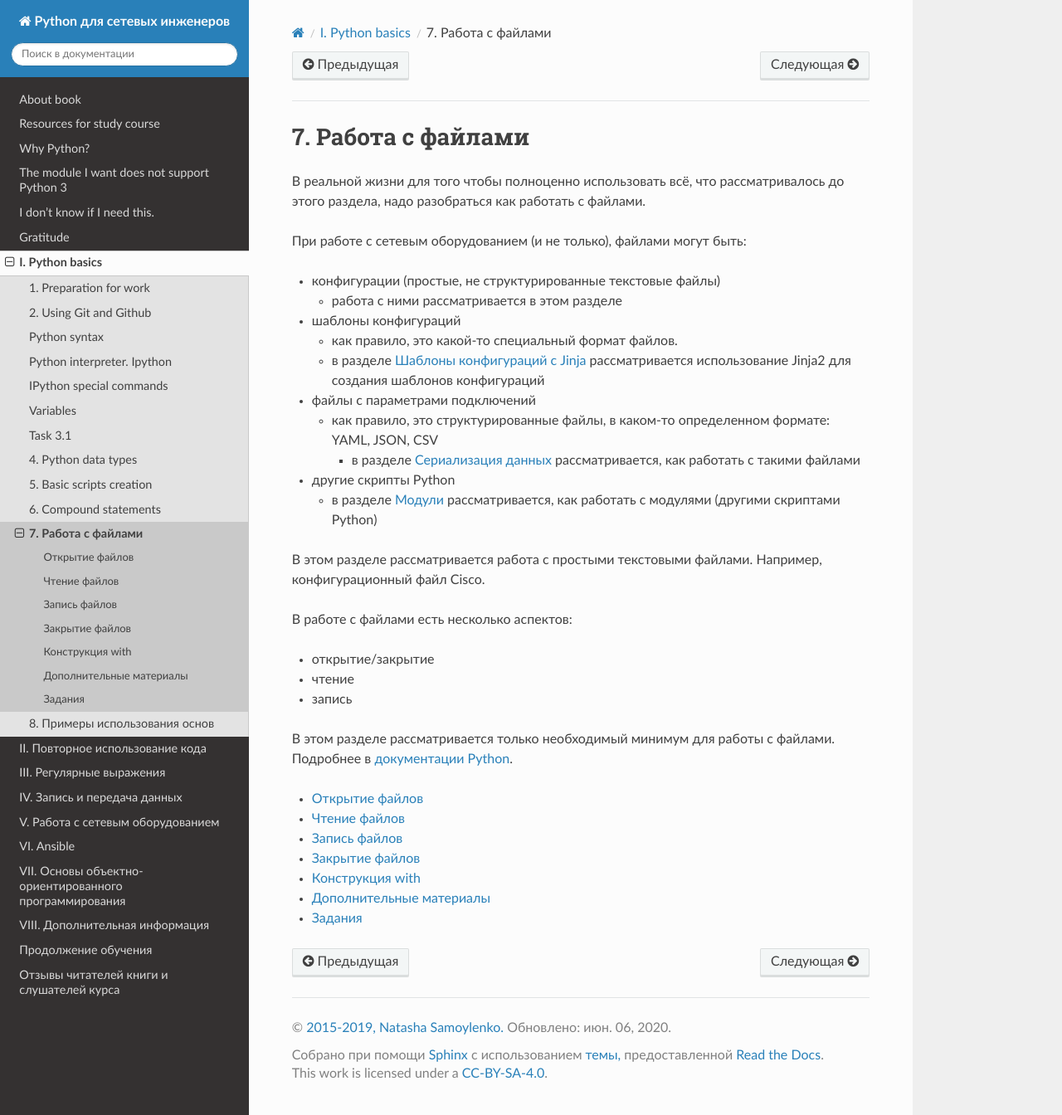
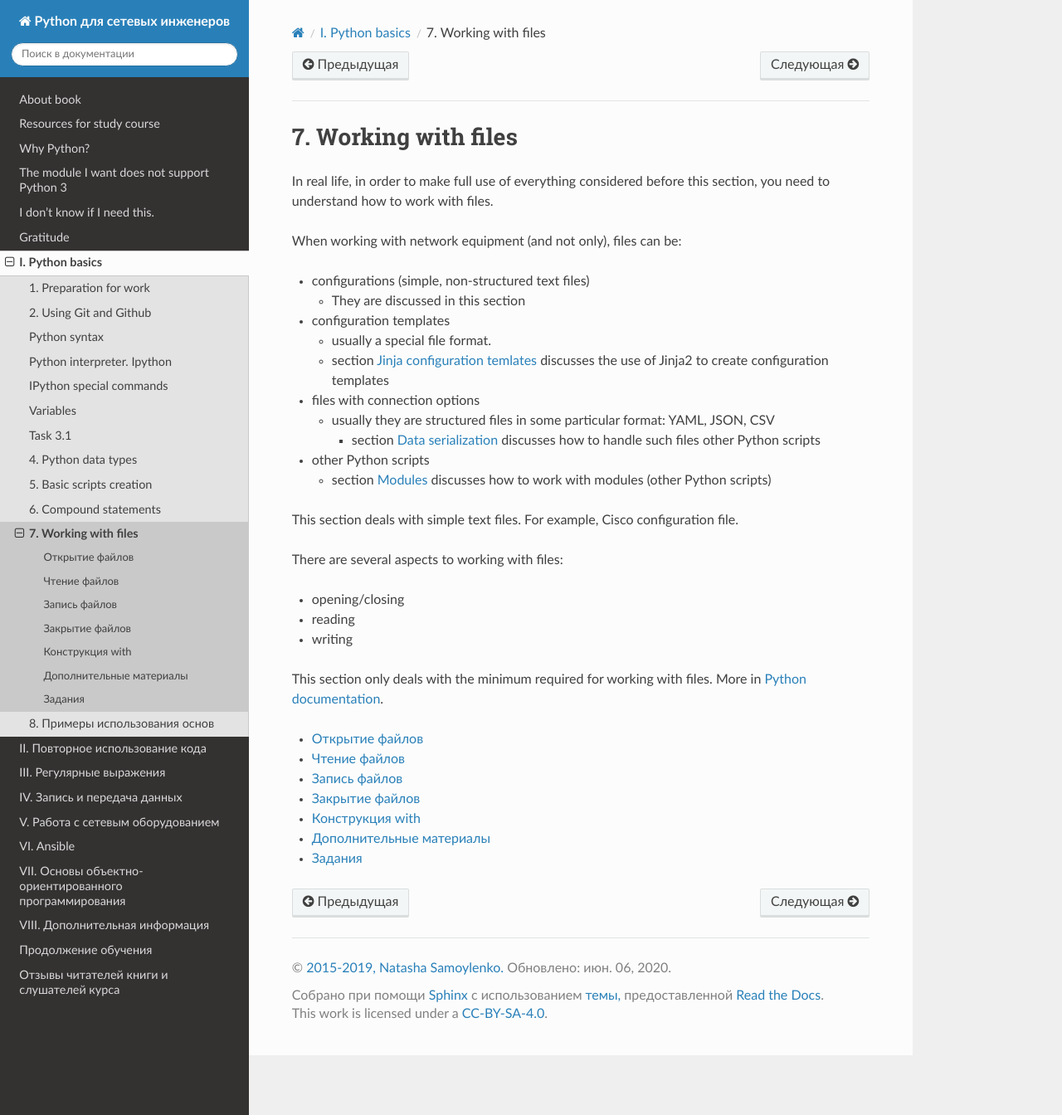
Before and after one commit to Aidar5/nattoeng, a Sphinx documentation site: the page built from docs/source/book/07_files/index.rst, in a window 1280 px wide and 1344 px high. Shown: the whole window at 83% size. Built offline with Sphinx 7.4.7 and the Read the Docs theme 2.0.0, drawn with Linux system fonts in a browser that asks for light colours; pages that are not in the unit, such as notebooks, are missing from menus.

Commit message:
Update index.rst

```diff
--- a/docs/source/book/07_files/index.rst
+++ b/docs/source/book/07_files/index.rst
@@ -4,46 +4,42 @@
 
 .. _files_index:
 
-7. Работа с файлами
+7. Working with files
 ============================
 
-В реальной жизни для того чтобы полноценно использовать всё, что
-рассматривалось до этого раздела, надо разобраться как работать с
-файлами.
+In real life, in order to make full use of everything considered before this section, you need to understand how to work with files.
 
-При работе с сетевым оборудованием (и не только), файлами могут быть:
+When working with network equipment (and not only), files can be:
 
-* конфигурации (простые, не структурированные текстовые файлы)
+* configurations (simple, non-structured text files)
 
-  * работа с ними рассматривается в этом разделе
+  * They are discussed in this section
 
-* шаблоны конфигураций
+* configuration templates
 
-  * как правило, это какой-то специальный формат файлов.
-  * в разделе `Шаблоны конфигураций с Jinja <../21_jinja2/>`__ рассматривается
-    использование Jinja2 для создания шаблонов конфигураций
+  * usually a special file format.
+  * section `Jinja configuration temlates <../21_jinja2/>`__ discusses the use of Jinja2 to create configuration templates
 
-* файлы с параметрами подключений
+* files with connection options
 
-  * как правило, это структурированные файлы, в каком-то определенном формате: YAML, JSON, CSV
+  * usually they are structured files in some particular format: YAML, JSON, CSV
 
-    * в разделе `Сериализация данных <../17_serialization/>`__ рассматривается, как работать с такими  файлами
+    * section `Data serialization <../17_serialization/>`__ discusses how to handle such files other Python scripts
 
-* другие скрипты Python
+* other Python scripts
 
-  * в разделе `Модули <../11_modules/>`__ рассматривается, как работать с модулями (другими скриптами Python)
+  * section  `Modules <../11_modules/>`__ discusses how to work with modules (other Python scripts)
 
-В этом разделе рассматривается работа с простыми текстовыми файлами.
-Например, конфигурационный файл Cisco.
+This section deals with simple text files. For example, Cisco configuration file.
 
-В работе с файлами есть несколько аспектов:
+There are several aspects to working with files:
 
-* открытие/закрытие
-* чтение
-* запись
+* opening/closing
+* reading
+* writing
 
-В этом разделе рассматривается только необходимый минимум для работы с файлами. Подробнее в
-`документации Python <https://docs.python.org/3/library/stdtypes.html#bltin-file-objects>`__.
+This section only deals with the minimum required for working with files. More in
+`Python documentation <https://docs.python.org/3/library/stdtypes.html#bltin-file-objects>`__.
 
 .. toctree::
    :maxdepth: 1
```
